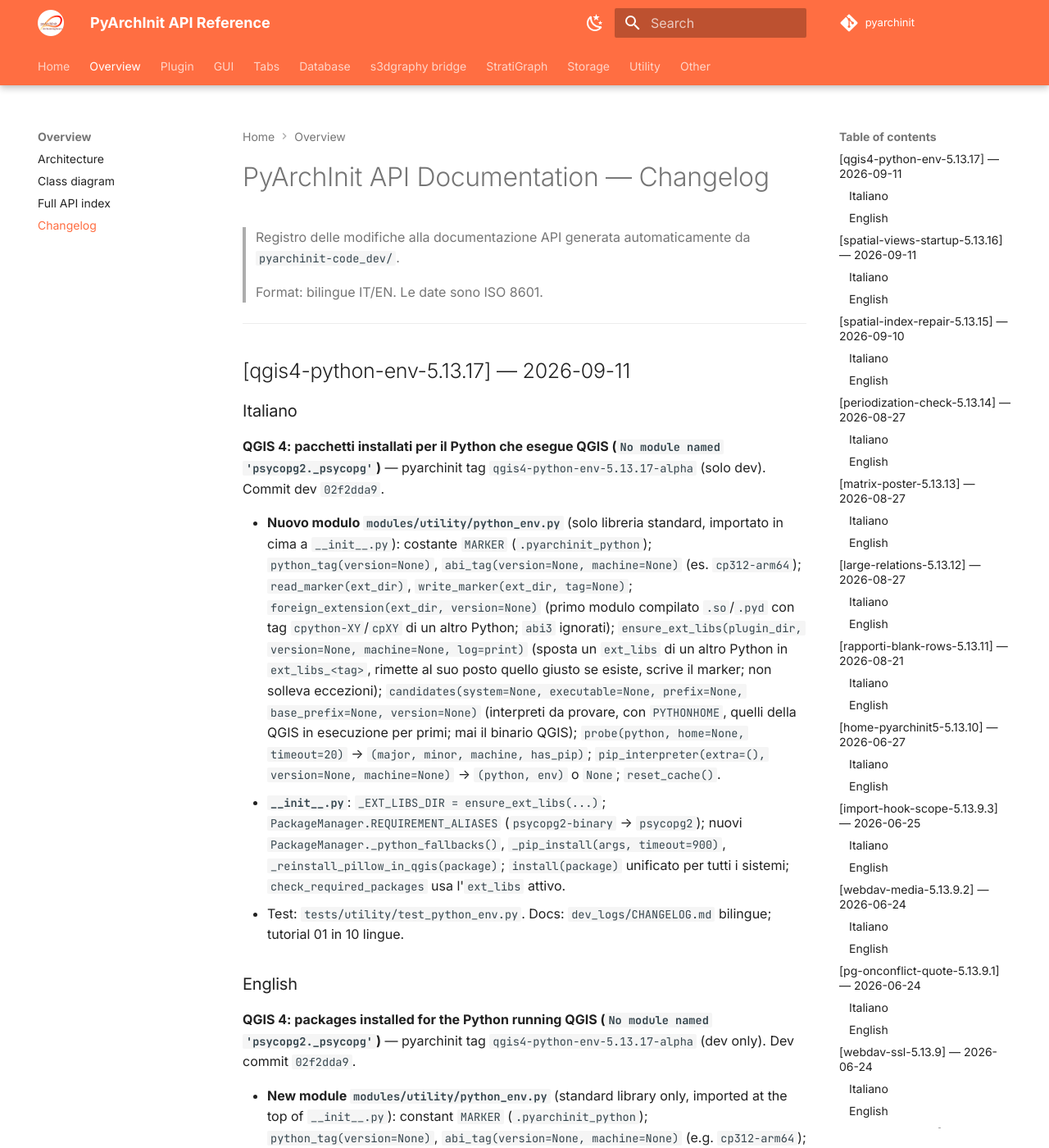
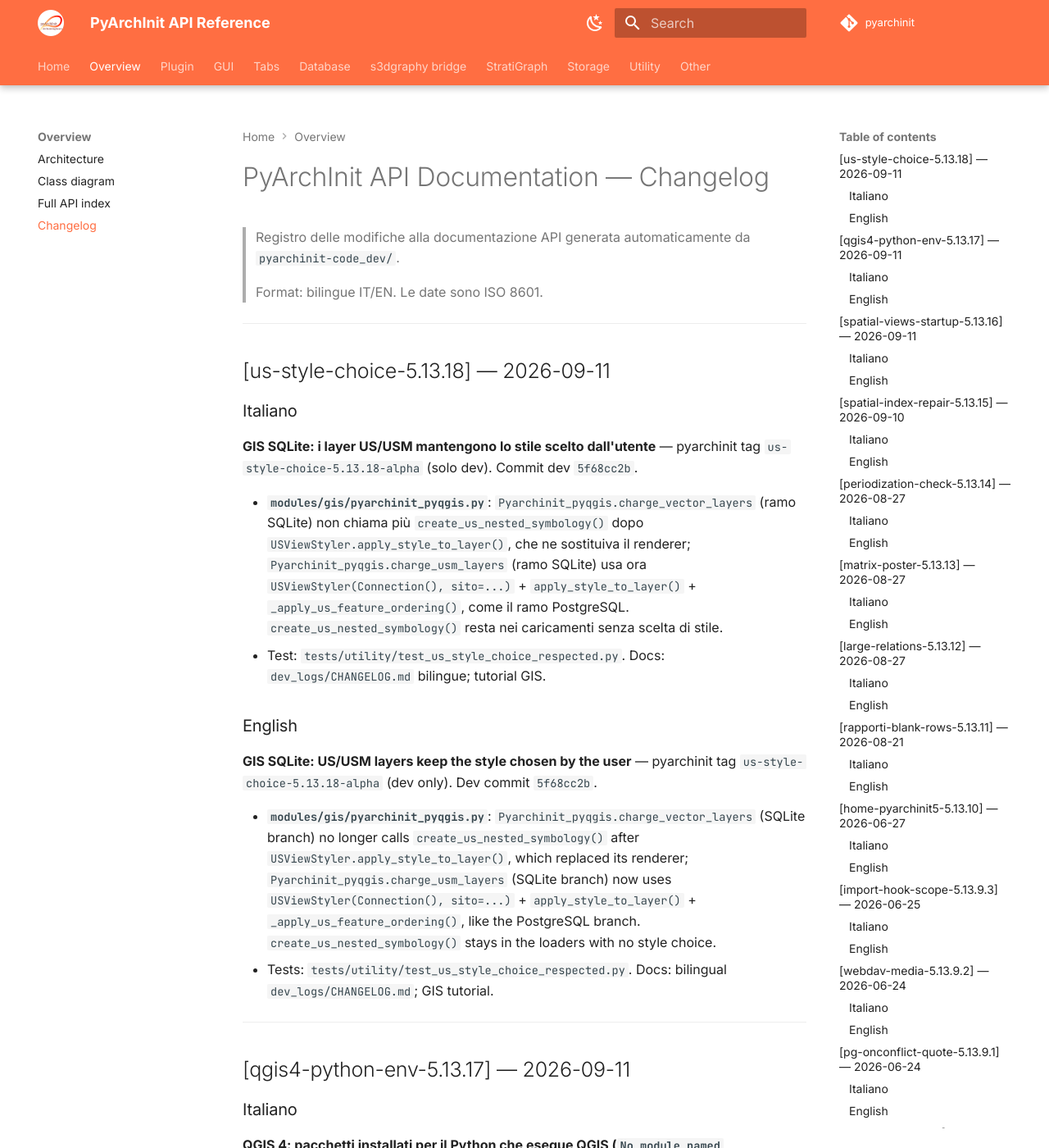
Before and after one commit to enzococca/pyarchinit-api-docs, an MkDocs documentation site: the page built from docs/CHANGELOG.md, in a window 1280 px wide and 1400 px high. Shown: the whole window at 82% size. Built offline with MkDocs 1.6.1 and Material for MkDocs 9.7.7, drawn with Linux system fonts in a browser that asks for light colours; comment, search, counter and statistics services are not loaded.

Commit message:
changelog: add us-style-choice-5.13.18 (GIS SQLite: US/USM layers keep the style chosen by the user)

```diff
--- a/docs/CHANGELOG.md
+++ b/docs/CHANGELOG.md
@@ -4,6 +4,24 @@
 > da `pyarchinit-code_dev/`.
 >
 > Format: bilingue IT/EN. Le date sono ISO 8601.
+
+---
+
+## [us-style-choice-5.13.18] — 2026-09-11
+
+### Italiano
+
+**GIS SQLite: i layer US/USM mantengono lo stile scelto dall'utente** — pyarchinit tag `us-style-choice-5.13.18-alpha` (solo dev). Commit dev `5f68cc2b`.
+
+- **`modules/gis/pyarchinit_pyqgis.py`**: `Pyarchinit_pyqgis.charge_vector_layers` (ramo SQLite) non chiama più `create_us_nested_symbology()` dopo `USViewStyler.apply_style_to_layer()`, che ne sostituiva il renderer; `Pyarchinit_pyqgis.charge_usm_layers` (ramo SQLite) usa ora `USViewStyler(Connection(), sito=...)` + `apply_style_to_layer()` + `_apply_us_feature_ordering()`, come il ramo PostgreSQL. `create_us_nested_symbology()` resta nei caricamenti senza scelta di stile.
+- Test: `tests/utility/test_us_style_choice_respected.py`. Docs: `dev_logs/CHANGELOG.md` bilingue; tutorial GIS.
+
+### English
+
+**GIS SQLite: US/USM layers keep the style chosen by the user** — pyarchinit tag `us-style-choice-5.13.18-alpha` (dev only). Dev commit `5f68cc2b`.
+
+- **`modules/gis/pyarchinit_pyqgis.py`**: `Pyarchinit_pyqgis.charge_vector_layers` (SQLite branch) no longer calls `create_us_nested_symbology()` after `USViewStyler.apply_style_to_layer()`, which replaced its renderer; `Pyarchinit_pyqgis.charge_usm_layers` (SQLite branch) now uses `USViewStyler(Connection(), sito=...)` + `apply_style_to_layer()` + `_apply_us_feature_ordering()`, like the PostgreSQL branch. `create_us_nested_symbology()` stays in the loaders with no style choice.
+- Tests: `tests/utility/test_us_style_choice_respected.py`. Docs: bilingual `dev_logs/CHANGELOG.md`; GIS tutorial.
 
 ---
 
```
